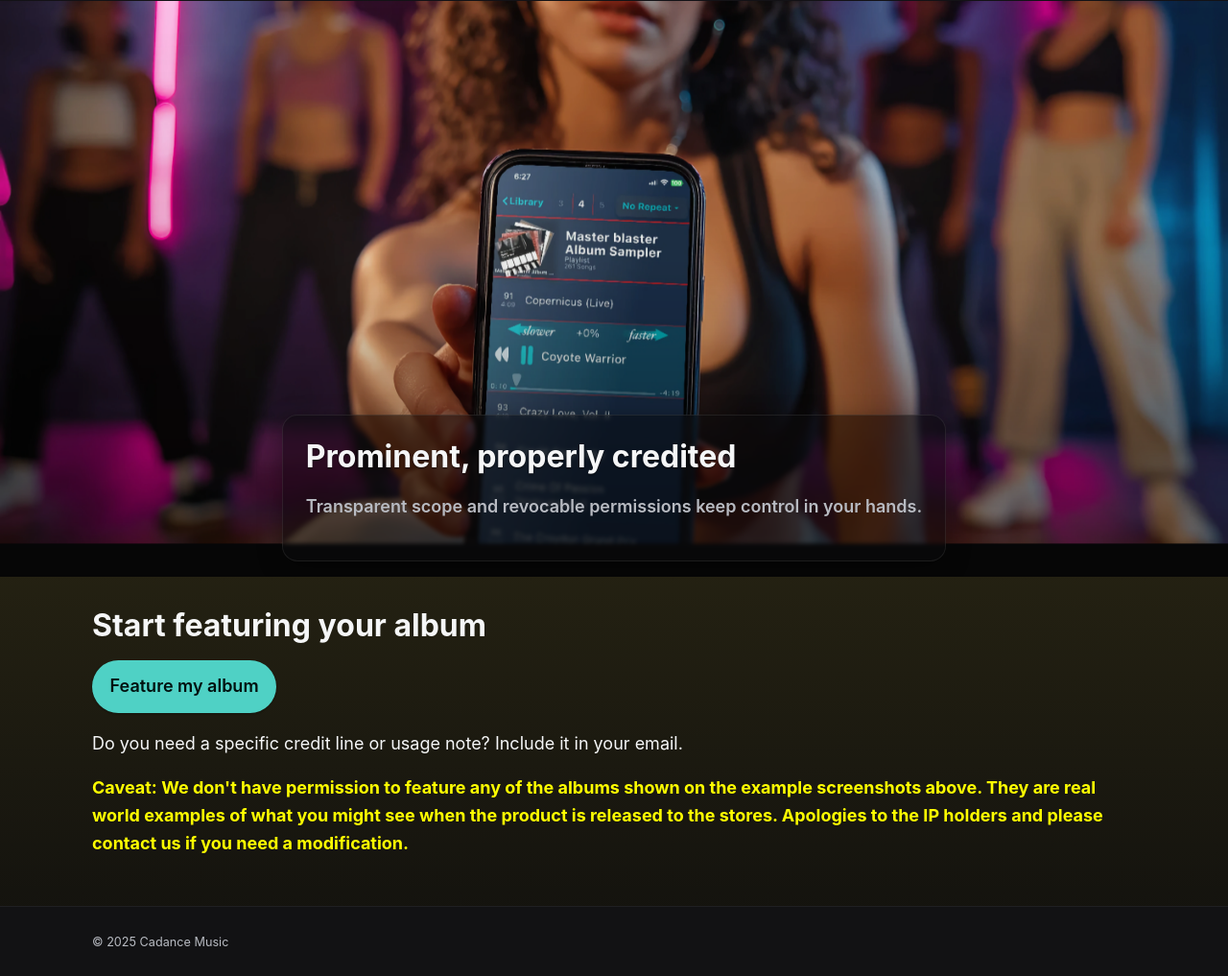
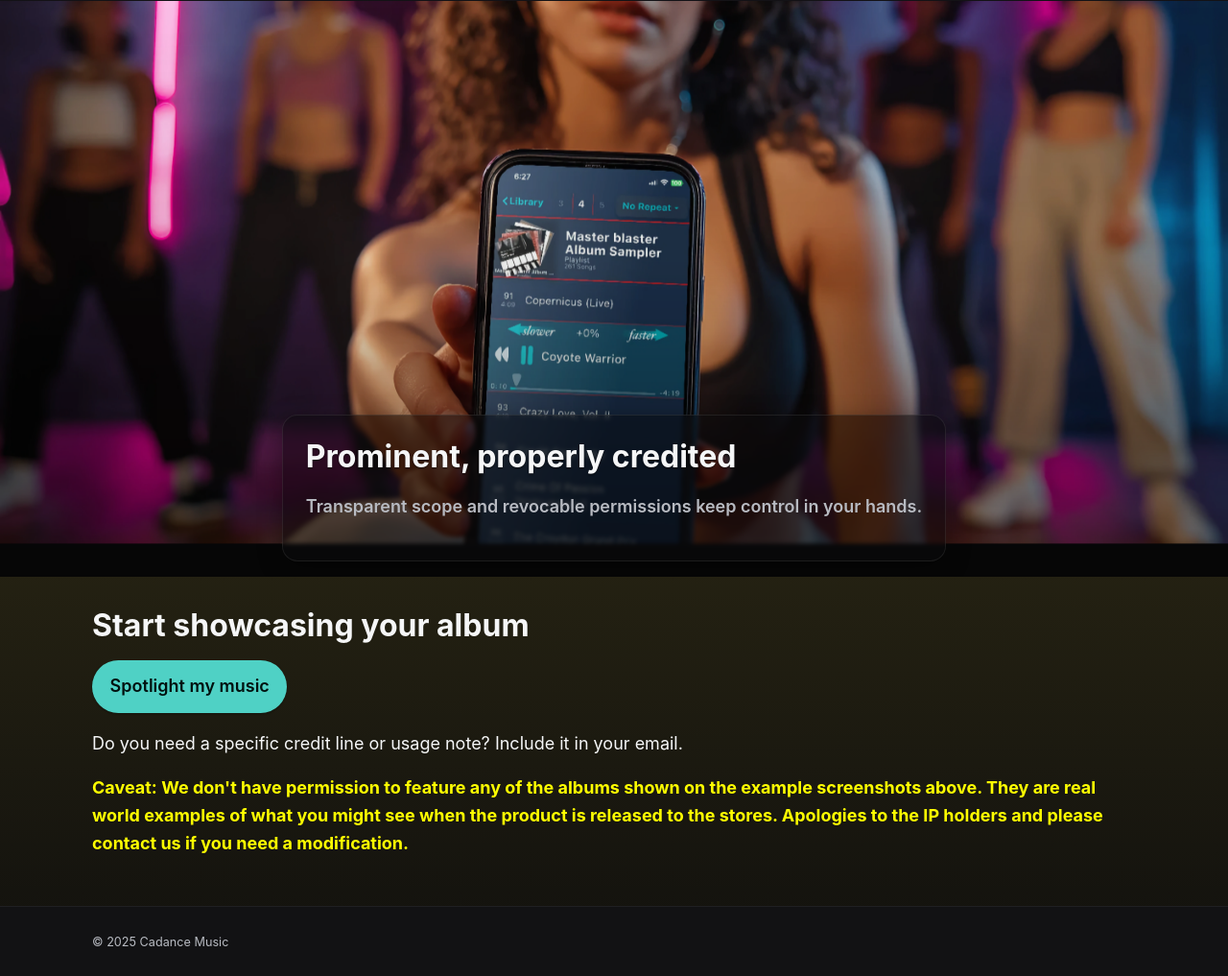
Before and after one commit to davidmw/cadance_music, a plain HTML site: page publishers/index.html in a window 1280 px wide. Shown: the part 2364-3381 px from the top of the page at 96% size. Drawn offline with Linux system fonts and the light colour scheme.

Commit message:
button change

```diff
--- a/publishers/index.html
+++ b/publishers/index.html
@@ -214,9 +214,9 @@
 
     <section id="contact" class="section">
       <div class="container">
-        <h2>Start featuring your album</h2>
+        <h2>Start showcasing your album</h2>
         <div class="actions">
-          <a class="btn btn-primary" href="mailto:info@cadance.music?subject=Feature%20my%20album%20in%20Cadance">Feature my album</a>
+          <a class="btn btn-primary" href="mailto:info@cadance.music?subject=Feature%20my%20album%20in%20Cadance">Spotlight my music</a>
         </div>
         <p>Do you need a specific credit line or usage note? Include it in your email.</p>
         <p class="caveat">Caveat: We don't have permission to feature any of the albums shown on the example screenshots above. They are real world examples of what you might see when the product is released to the stores. Apologies to the IP holders and please contact us if you need a modification.</p>
```
